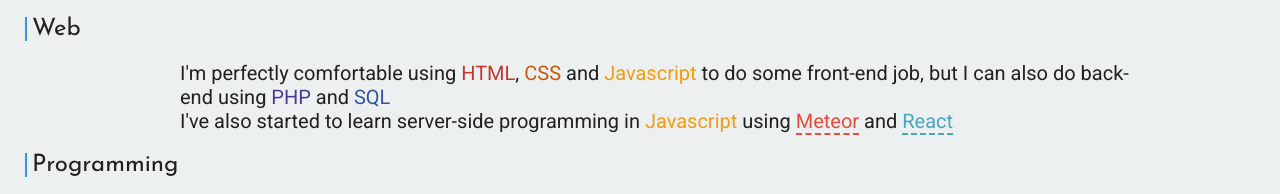
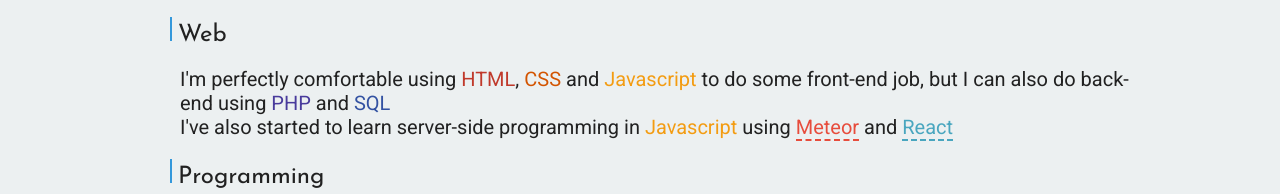
Before and after one commit to Rominou34/rominou34.github.io, a plain HTML site: page index.html in a window 1280 px wide. Shown: the part 551-745 px from the top of the page. Drawn offline with Linux system fonts and the light colour scheme.

Commit message:
Fix it again

```diff
--- a/style.css
+++ b/style.css
@@ -54,14 +54,21 @@ h2 {
 h3 {
   font-family: Josefin Sans;
   font-weight: 400;
-  width: 75%;
+  width: calc(100% - 10px);
   max-width: 1000px;
   margin: 20px auto;
   font-size: 24px;
-  margin-left: 25px;
-  padding-left: 5px;
+  padding-left: 30px;
   box-sizing: border-box;
-  border-left: 2px solid #3498db;
+}
+
+h3::before {
+  content: '';
+  height: 24px;
+  width: 0px;
+  display: inline-block;
+  border-right: 2px solid #3498db;
+  margin-right: 6px;
 }
 
 div:not(#contact){
```
